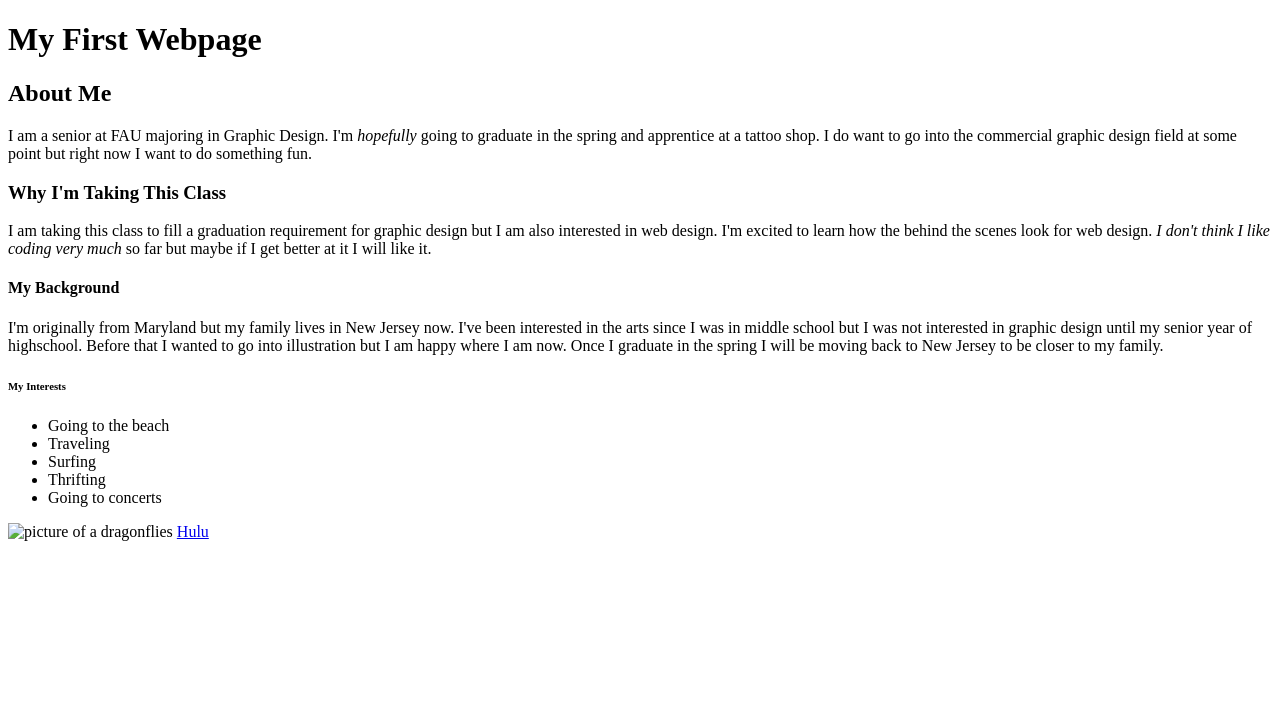
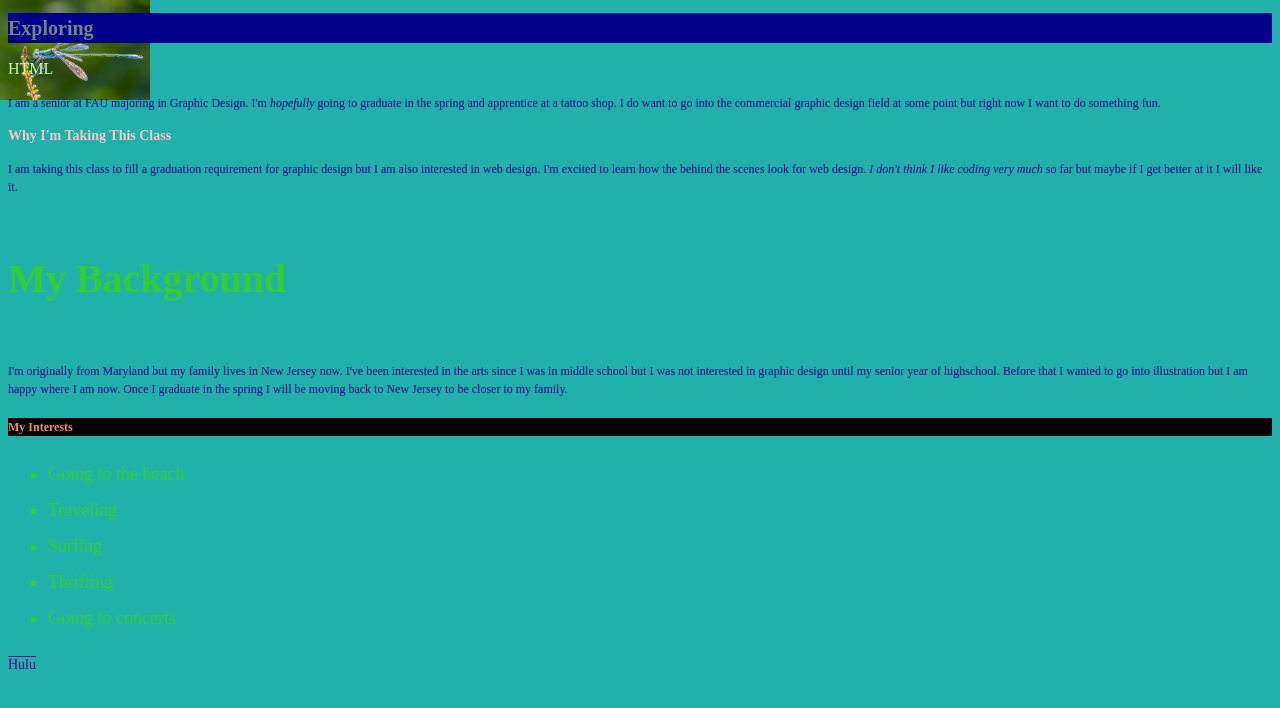
Before and after one commit to delanceydamico/Damico_Delancey_Intro-to-HTML, a plain HTML site: page index.html in a window 1280 px wide. Drawn offline with Linux system fonts and the light colour scheme.

Commit message:
Add files via upload

```diff
--- a/index.html
+++ b/index.html
@@ -5,29 +5,27 @@
     <title>Delancey's First Webpage</title>
     <meta charset="UTF-8">
     <meta name="viewport" content="width=device-width, initial-scale=1.0">
+    <link rel="stylesheet" href="styles.css">
+</head>
 
-
-
-</head>
 <body>
     <div>
-    <h1> My First Webpage</h1>
+        <h1> exploring</h1>
+        <h2> HTML</h2>
 
-    <h2> About Me</h2>
-
-    <p1> I am a senior at FAU majoring in Graphic Design. I'm <em>hopefully</em> going to graduate in the spring and apprentice at a tattoo shop. I do want to go into the commercial graphic design field at some point but right now I want to do something fun.</p1>
-    <h3> Why I'm Taking This Class</h3>
-    <p2> I am taking this class to fill a graduation requirement for graphic design but I am also interested in web design. I'm excited to learn how the behind the scenes look for web design. <i>I don't think I like coding very much </i> so far but maybe if I get better at it I will like it.</p2>
+        <p> I am a senior at FAU majoring in Graphic Design. I'm <em>hopefully</em> going to graduate in the spring and apprentice at a tattoo shop. I do want to go into the commercial graphic design field at some point but right now I want to do something fun.</p1>
+        <h3> Why I'm Taking This Class</h3>
+        <p> I am taking this class to fill a graduation requirement for graphic design but I am also interested in web design. I'm excited to learn how the behind the scenes look for web design. <i>I don't think I like coding very much </i> so far but maybe if I get better at it I will like it.</p2>
     <!--I used <i> for italic text it is like using <em>. I used it to put emphasis that Im not having fun with coding. -->
-    <h4> My Background</h4>
-    <p3> I'm originally from Maryland but my family lives in New Jersey now. I've been interested in the arts since I was in middle school but I was not interested in graphic design until my senior year of highschool. Before that I wanted to go into illustration but I am happy where I am now. Once I graduate in the spring I will be moving back to New Jersey to be closer to my family.</p3>
+        <h4> My Background</h4>
+        <p> I'm originally from Maryland but my family lives in New Jersey now. I've been interested in the arts since I was in middle school but I was not interested in graphic design until my senior year of highschool. Before that I wanted to go into illustration but I am happy where I am now. Once I graduate in the spring I will be moving back to New Jersey to be closer to my family.</p3>
 
 
 
 
 
-     <h6> My Interests</h6>
- <ul>
+        <h5> My Interests</h5>
+    <ul>
 
         <li>Going to the beach</li>
         <li>Traveling</li>
@@ -37,10 +35,11 @@
     </ul>
 
 
-    <img src="13533.jpg" alt="picture of a dragonflies" width="410.5" height="274">
+    <img src="dragonfly.jpg" alt="picture of a dragonfly" width="150" height="100">
 
 
 
      <a href="https://www.hulu.com">Hulu</a>
+    </div>
 </body>
 </HTML>
--- /dev/null
+++ b/styles.css
@@ -0,0 +1,69 @@
+
+
+body {
+    background-color: lightseagreen;
+    color: darkblue;
+    font-family: "Times New Roman", serif;
+    font-size: 14px;
+    line-height: 1.5;
+}
+
+
+/*HEADING STYLES*/
+h1 {
+    background-color:darkblue;
+    color: rgb(116, 131, 131);
+    font-size: 20px;
+    font-weight: bold;
+    text-transform: capitalize;
+}
+h2 {
+    color: rgb(188, 255, 188);
+    font-size: 16px;
+    font-weight: normal;
+}
+h3 {
+    color: pink;
+    font-size: 14px;
+    line-height:20px;
+}
+h4 {
+    color:limegreen;
+    font-size: 40px;
+}
+h5 {
+    background-color:black;
+    color:salmon;
+    font-size:12px;
+}
+
+
+/*PARAGRAPH STYLES*/
+p {
+    font-size: 12px;
+    line-height: 1.5;
+}
+
+
+/*LIST STYLES*/
+ul {
+    color:limegreen;
+    font-size: 18px;
+    line-height: 2;
+    list-style-type: square;
+}
+
+
+/*LINK STYLES*/
+a {
+    color:rgb(77, 6, 144);
+    text-decoration: overline;
+}
+
+/*NEW CSS STYLES.... (z-index)moving the image to a position behind the text.*/
+img {
+    position: absolute;
+    left: 0px;
+    top: 0px;
+    z-index: -1;
+}
```
Also changed, not shown: dragonfly.jpg (added).
